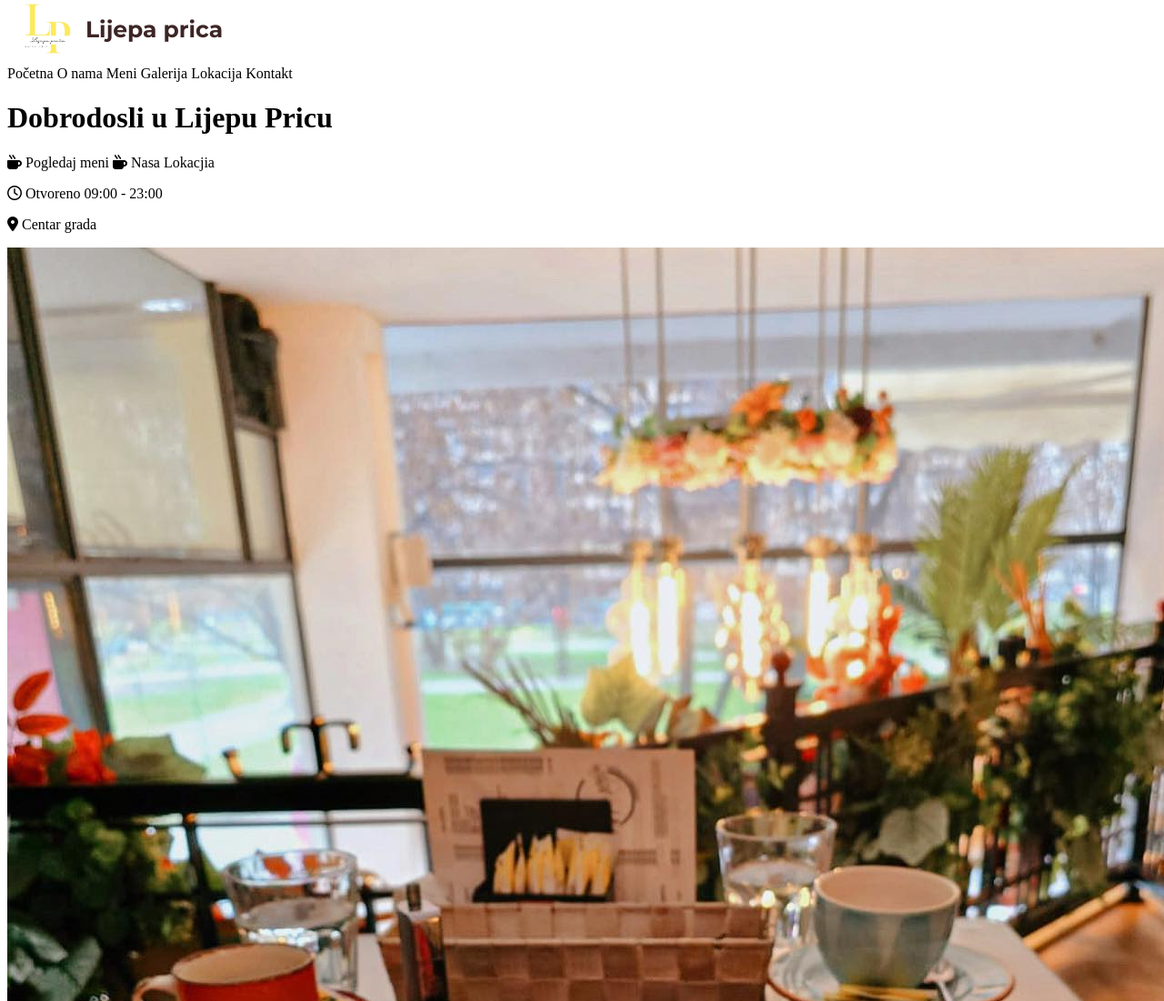
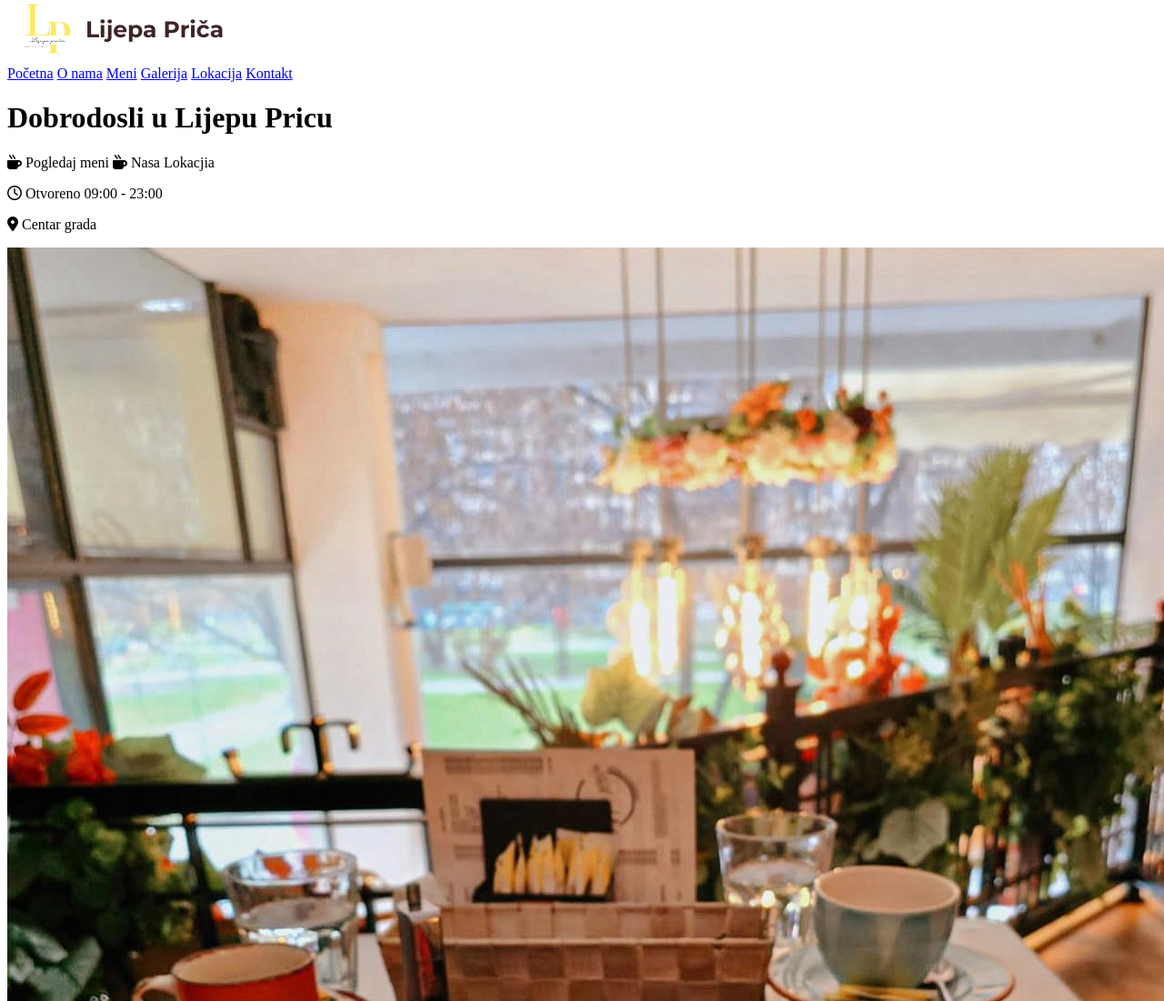
Before and after one commit to gospodinkaktus/Restoran, a plain HTML site: page index.html in a window 1280 px wide. Shown: the top 1100 px of the page at 91% size. Drawn offline with Linux system fonts and the light colour scheme.

Commit message:
Update index.html

```diff
--- a/index.html
+++ b/index.html
@@ -8,16 +8,21 @@
     <link rel="stylesheet" href="style.css">
 </head>
 <body>
-    <img class="logoHeader"  src="/Slike-projekat-01/favicon.png" alt="logo">
-    <p class="paragrafHeader1">Lijepa prica</p>
-    <div class="navigationBar">
-        <a id="pocetna">Početna</a>
-        <a id="o nama">O nama</a>
-        <a id="meni">Meni</a>
-        <a id="galerija">Galerija</a>
-        <a id="lokacija">Lokacija</a>
-        <a id="kontakt">Kontakt</a>
+    <header class="glavni-header">
+    <div class="logo-sekcija">
+        <img src="/Slike-projekat-01/favicon.png" class="logoHeader" alt="Logo">
+        <p class="paragrafHeader1">Lijepa Priča</p>
     </div>
+
+    <nav class="navigationBar">
+        <a href="#">Početna</a>
+        <a href="#">O nama</a>
+        <a href="#">Meni</a>
+        <a href="#">Galerija</a>
+        <a href="#">Lokacija</a>
+        <a href="#">Kontakt</a>
+    </nav>
+    </header>
 
     <h1>Dobrodosli u Lijepu Pricu</h1>
     <a><i class="fa-solid fa-mug-hot"></i> Pogledaj meni</a>
```
